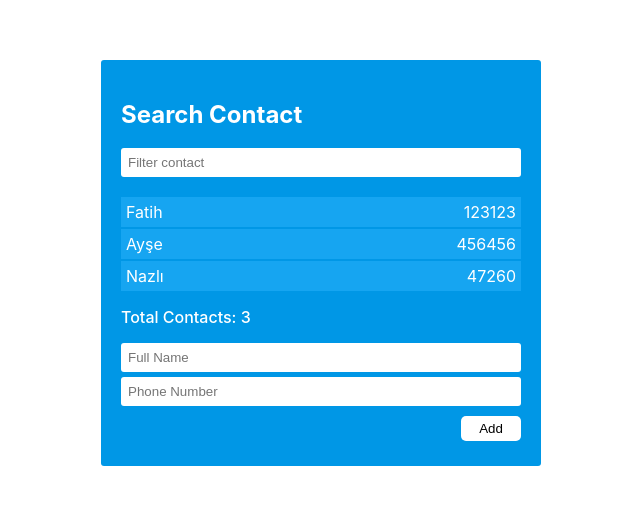
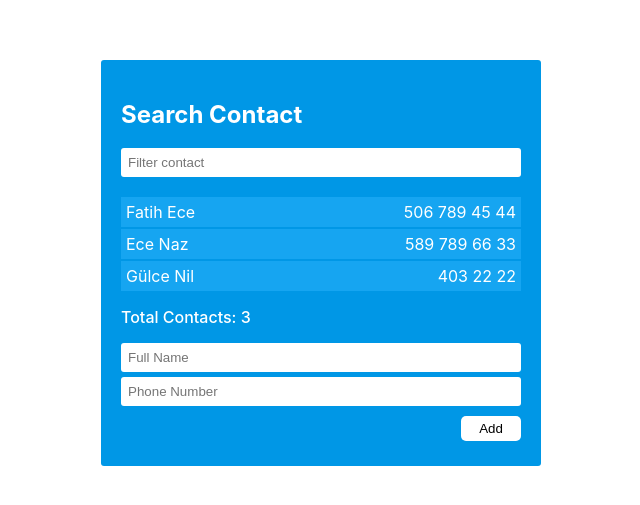
Before and after one commit to fatihece/Contact-List-App, a React (Create React App) app: page / in a window 1280 px wide. Shown: the part 137-642 px from the top of the page, without its empty margins (319-959 px from the left). Built offline with nearby package versions, Linux system fonts and the light colour scheme.

Commit message:
contact component updated

```diff
--- a/src/components/contacts/Contacts.js
+++ b/src/components/contacts/Contacts.js
@@ -6,16 +6,16 @@ import "./Contacts.css"
 const Contacts = () => {
     const [contact, setContact] = useState([
         {
-        fullname: "Fatih",
-        phone_number: "123123"
+        fullname: "Fatih Ece",
+        phone_number: "506 789 45 44"
         },
         {
-            fullname: "Ayşe",
-            phone_number:"456456"
+            fullname: "Ece Naz",
+            phone_number:"589 789 66 33"
         },
         {
-            fullname: "Nazlı",
-            phone_number:"47260"
+            fullname: "Gülce Nil",
+            phone_number:"403 22 22"
     }])
 
     useEffect(() => {
```
